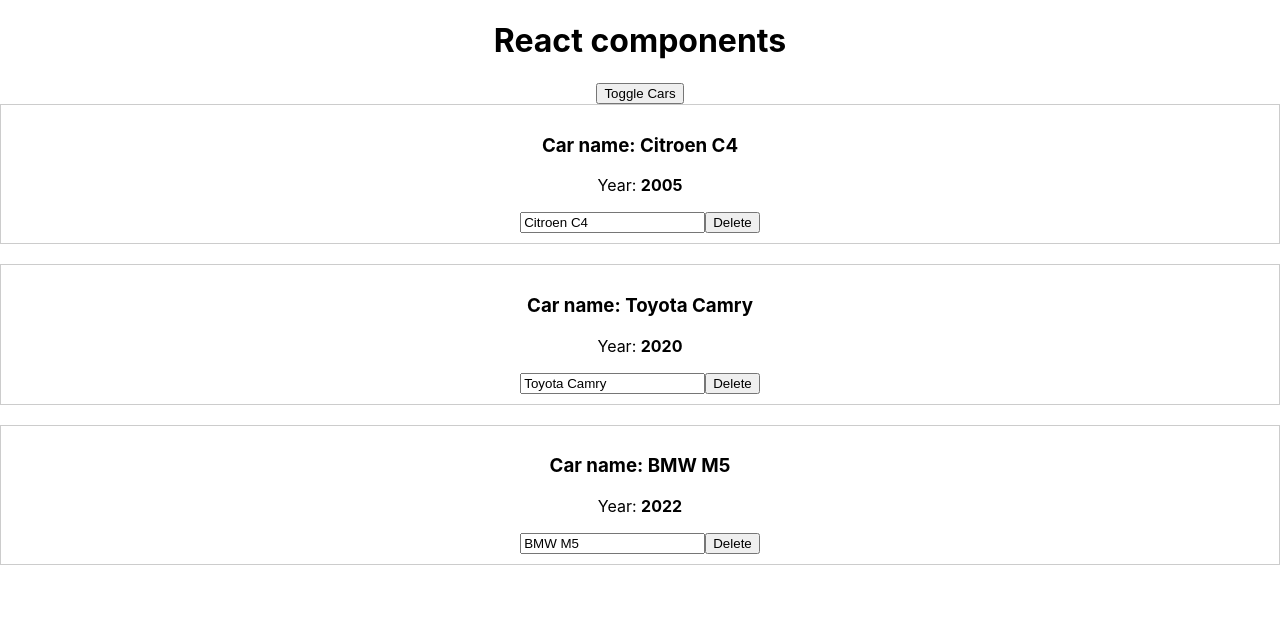
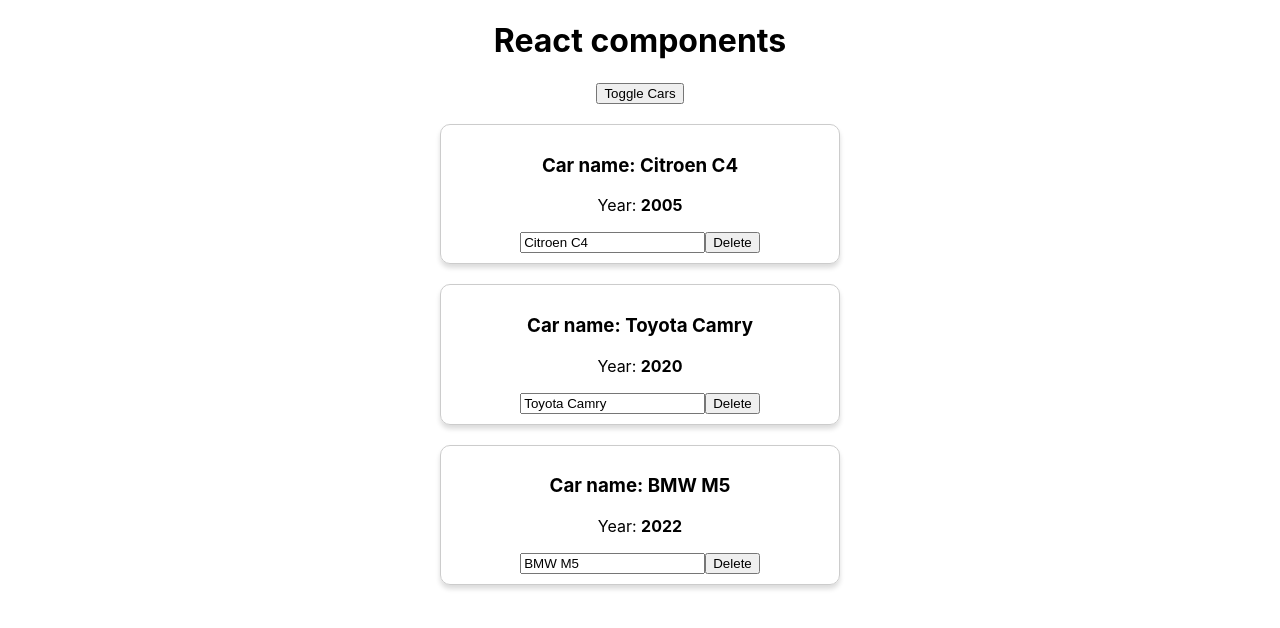
Before and after one commit to Aleksandr-Glebik/vm-react-js, a React (Create React App) app in the folder react-theory/: page / in a window 1280 px wide. Both pictures are taken after a click on the button "Toggle Cars". Shown: the top 628 px of the page. Built offline with nearby package versions, Linux system fonts and the light colour scheme.

Commit message:
feat: add inline styles

```diff
--- a/react-theory/src/App.js
+++ b/react-theory/src/App.js
@@ -3,7 +3,6 @@
 
 
 class App extends Component {
-
   state = {
     cars: [
       {name: 'Citroen C4', year: 2005},
@@ -14,12 +13,6 @@
     showCars: false,
   }
 
-  // changeTitleHandler = (newTitle) => {
-  //   this.setState({
-  //     pageTitle: newTitle
-  //   })
-  // }
-
   toggleCarsHandler = () => {
     this.setState({
       showCars: !this.state.showCars
@@ -27,12 +20,11 @@
   }
 
   onChangeName = (name, ind) => {
-    // console.log(name, ind)
     const car = this.state.cars[ind]
     car.name = name
-    // const cars = this.state.cars.concat()
     const cars = [...this.state.cars]
     cars[ind] = car
+
     this.setState({
       cars: cars
     })
@@ -48,8 +40,6 @@
   }
 
   render() {
-    console.log('render')
-
     const divStyle = {
       textAlign: 'center'
     }
@@ -73,17 +63,15 @@
 
         <button onClick={this.toggleCarsHandler}>Toggle Cars</button>
 
-        {/* { this.state.showCars
-           ? this.state.cars.map((car, ind) => {
-              return (
-                <Car key={ind} name={car.name} year={car.year}
-                  onChangeTitle={() => this.changeTitleHandler(car.name)}
-                />
-              )
-             })
-           : null
-        } */}
-        { cars }
+        <div style={{
+          width: '400px',
+          margin: 'auto',
+          paddingTop: '20px'
+        }}>
+          { cars }
+        </div>
+
+
       </div>
     )
   }
--- a/react-theory/src/Car/Car.js
+++ b/react-theory/src/Car/Car.js
@@ -2,9 +2,11 @@
 
 export default (props) => (
     <div style={{
-        border: '1px solid #ccc',
-        marginBottom: '20px',
-        padding: '10px'
+           border: '1px solid #ccc',
+           marginBottom: '20px',
+           padding: '10px',
+           boxShadow: '0 4px 5px 0 rgba(0, 0, 0, .14)',
+           borderRadius: '10px'
         }}>
         <h3>Car name: {props.name}</h3>
         <p>Year: <strong>{props.year}</strong></p>
```
